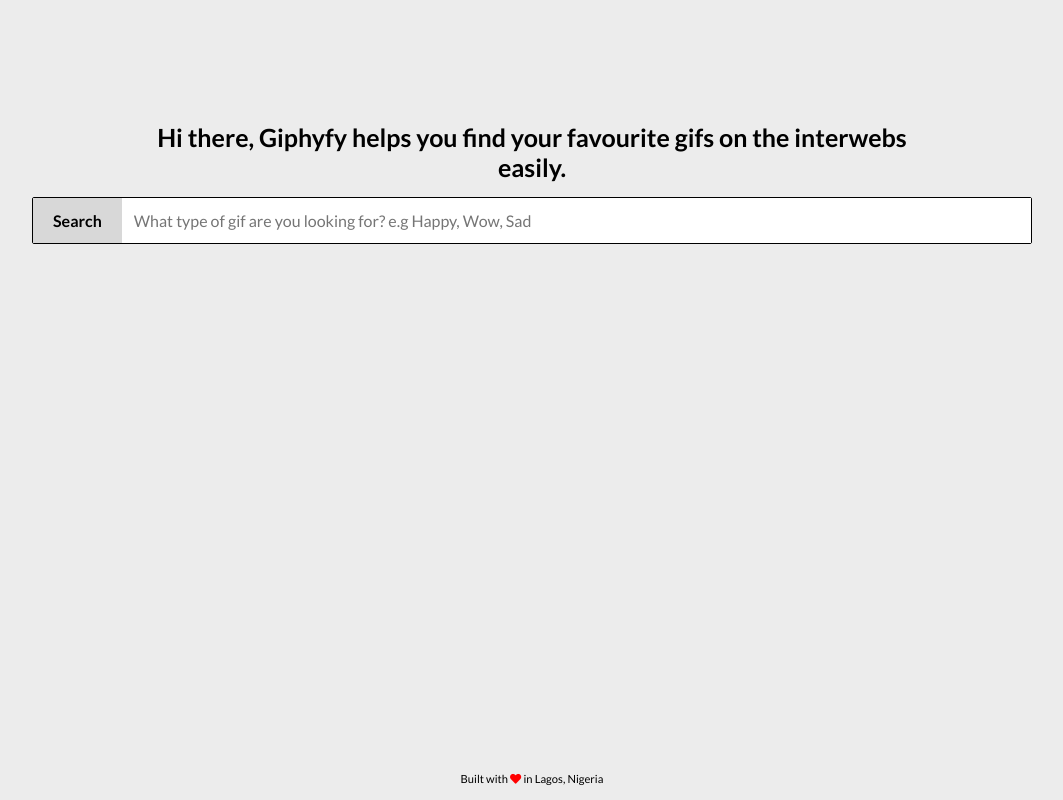
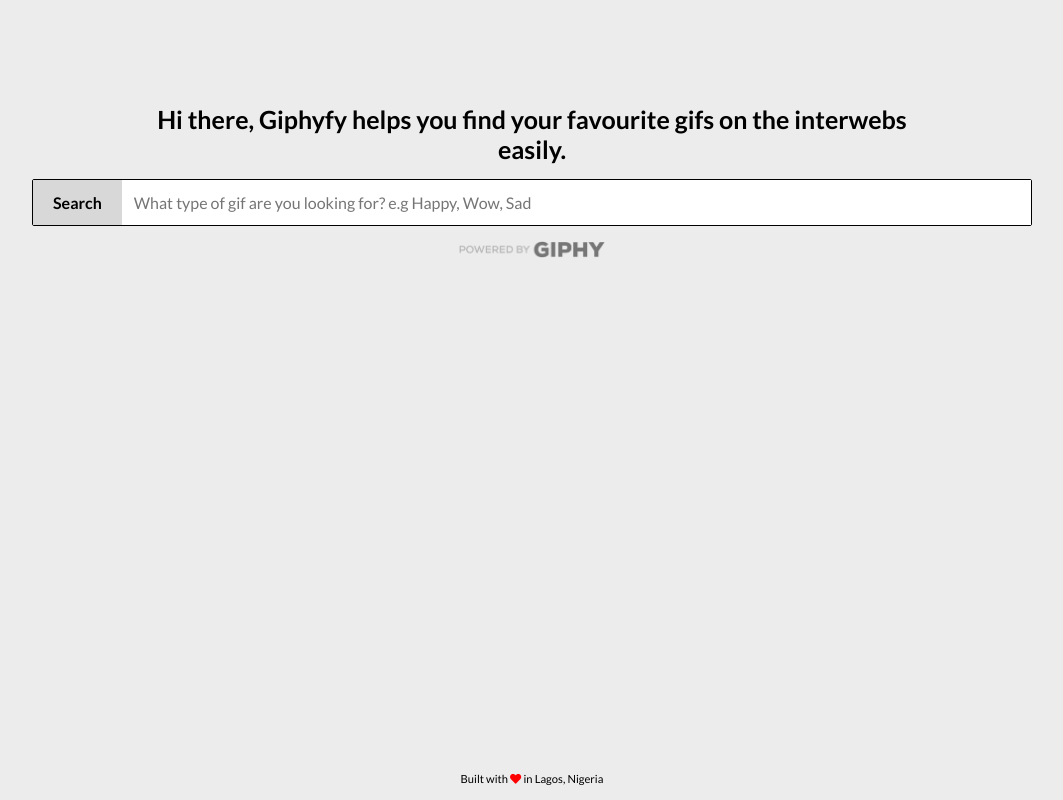
Before and after one commit to knightbenax/Giphyfy, a website: page index.html in a window 1280 px wide. Shown: the whole page, without its empty margins (108-1171 px from the left). Drawn offline with nearby package versions, Linux system fonts and the light colour scheme; files that its build step writes are made by us from their sources.

Commit message:
Added attribution

```diff
--- a/css/main.css
+++ b/css/main.css
@@ -90,6 +90,17 @@
   background-color: #000;
 }
 
+.attribution{
+  display: block;
+  text-align: center;
+  margin-bottom: 15px;
+
+}
+
+.attribution__image{
+  width: 160px;
+}
+
 .spacer{
   height: 20px;
 }
--- a/index.html
+++ b/index.html
@@ -22,9 +22,13 @@
       <!--Starting point for all JS Related stuff-->
       <div class="content">
         <span class="intro">Hi there, Giphyfy helps you find your favourite gifs on the interwebs easily.</span>
+
         <div class="search">
           <div class="search__header">Search</div>
           <input type="text" class="search__input" id="search_input" onkeyup="delay(fetchResult)" placeholder="What type of gif are you looking for? e.g Happy, Wow, Sad" />
+        </div>
+        <div class="attribution">
+          <img src="images/Poweredby_640px-White_HorizText.png" class="attribution__image">
         </div>
         <section id="image_results"></section>
         <div class="spacer"></div>
```
Also changed, not shown: images/Poweredby_640px-White_HorizText.png (added).
